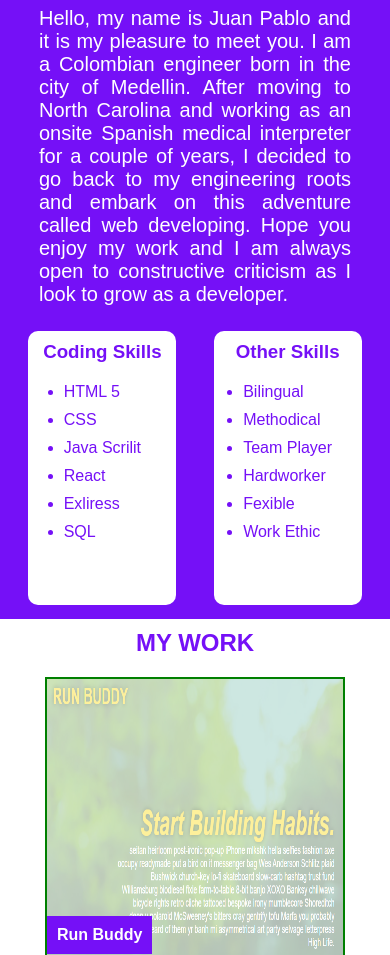
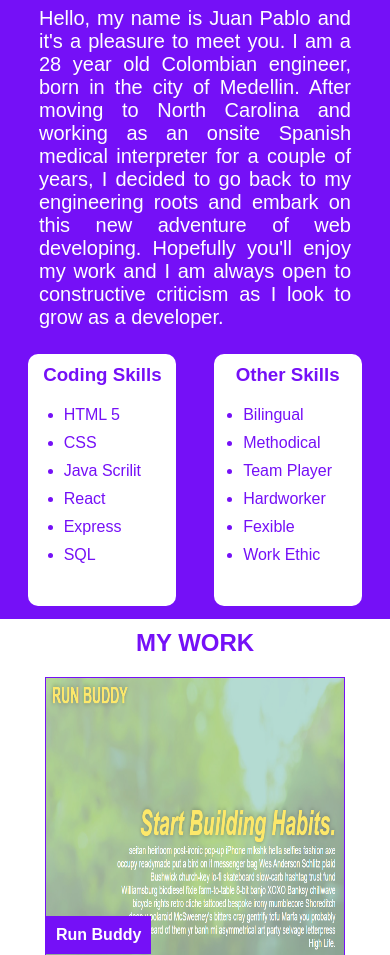
Before and after one commit to jpmarinh92/portfolio, a plain HTML site: page index.html in a window 390 px wide. Shown: the part 631-1586 px from the top of the page. Drawn offline with Linux system fonts and the light colour scheme.

Commit message:
Fixed minor mistakes

```diff
--- a/assets/css/style.css
+++ b/assets/css/style.css
@@ -71,9 +71,11 @@ ul a:link {
   flex-direction: column;
   align-items: center;
   background-color: var(--primary-color);
+  /* background: linear-gradient(to right bottom, var(--primary-color) 0%, var(--secondary-color) 100%); */
   color: var(--secondary-color);
   height: 500px;
   padding-top:50px;
+  /* clip-path: polygon(20% 0, 100% 0, 100% 40%, 80% 100%, 0 100%, 0 60%); */
 }
 
 .description{
@@ -86,7 +88,8 @@ ul a:link {
   display:flex;
   flex-direction: column;
   align-items: center;
-  padding-bottom: 50px;;
+  padding-bottom: 50px;
+  position: relative;
 }
 
 .skills {
@@ -128,7 +131,7 @@ ul a:link {
 }
 
 .card {
-  border: 2px solid green;
+  border: 1px solid var(--primary-color);
   width: 300px;
   height: 300px;
   margin: 10px;
@@ -157,12 +160,20 @@ ul a:link {
   display: inline-block;
   width: 100%;
   height: 100%;
-  opacity: 50%;
+  opacity: 75%;
 }
 
 .card img:hover{
   opacity: 100%;
 }
+
+.main {
+  height: 500px;
+  max-width: 960px;
+  width: 100%;
+  margin: 10px 0 30px 0;
+}
+
 
 .contact-me {
   display: flex;
@@ -192,6 +203,7 @@ ul a:link {
   }
 }
 
+/* MEDIA QUERY FOR TABLETS AND SMALLER */
 @media screen and (max-width: 768px) {
   .header {
     flex-direction: column;
@@ -215,11 +227,16 @@ ul a:link {
     height: 95%;
   }
 
+  .main{
+    width: 300px;
+    height: 300px;
+  }
   .cards {
     flex-direction: column;
   }
 }
 
+/* MEDIA QUERY FOR MOBILE PHONES AND SMALLER */
 @media screen and (max-width: 575px) {
 
   .about-me p {
@@ -236,4 +253,9 @@ ul a:link {
     height: 95%;
   }
 
+  .main{
+    width: 300px;
+    height: 300px;
+  }
+
 }
--- a/index.html
+++ b/index.html
@@ -32,8 +32,8 @@
   <section id="about-me" class="about-me">
     <h2>ABOUT ME</h2>
     <p class ="description">
-      Hello, my name is Juan Pablo and it is my pleasure to meet you. I am a Colombian engineer born in the city of Medellin. After moving to North Carolina and working as an onsite Spanish medical
-      interpreter for a couple of years, I decided to go back to my engineering roots and embark on this adventure called web developing. Hope you enjoy my work and I am always open to constructive criticism
+      Hello, my name is Juan Pablo and it's a pleasure to meet you. I am a 28 year old Colombian engineer, born in the city of Medellin. After moving to North Carolina and working as an onsite Spanish medical
+      interpreter for a couple of years, I decided to go back to my engineering roots and embark on this new adventure of web developing. Hopefully you'll enjoy my work and I am always open to constructive criticism
       as I look to grow as a developer.
     </p>
     <div class="skills">
@@ -44,7 +44,7 @@
           <li>CSS</li>
           <li>Java Scrilit</li>
           <li>React</li>
-          <li>Exliress</li>
+          <li>Express</li>
           <li>SQL</li>
         </ul>
       </div>
@@ -64,23 +64,29 @@
 
   <section id="my-work" class="my-work">
     <h2>MY WORK</h2>
+    <div class="main card">
+      <a href="https://jpmarinh92.github.io/run-buddy/">
+        <img src="./assets/images/runBuddy.PNG" alt="Run Buddy project">
+        <h4>Run Buddy</h4>
+      </a>
+    </div>
     <div class="cards">
       <div class="card card1">
-        <a href="https://jpmarinh92.github.io/run-buddy/">
-          <img src="./assets/images/runBuddy.PNG" alt="">
-          <h4>Run Buddy</h4>
+        <a href="https://jpmarinh92.github.io/horiseon-lp/">
+          <img src="./assets/images/horiseonLP.PNG" alt="Horiseon landing page project">
+          <h4>Horiseon Landing Page</h4>
         </a>
       </div>
       <div class="card card2">
-        <a href="https://jpmarinh92.github.io/horiseon-lp/">
-          <img src="./assets/images/horiseonLP.PNG" alt="">
-          <h4>Horiseon Landing Page</h4>
+        <a href="https://jpmarinh92.github.io/robot-gladiators/">
+          <img src="./assets/images/robotGladiators.PNG" alt="Robot gladiators project">
+          <h4>Robot Gladiators</h4>
         </a>
       </div>
       <div class="card card3">
-        <a href="https://jpmarinh92.github.io/robot-gladiators/">
-          <img src="./assets/images/robotGladiators.PNG" alt="">
-          <h4>Robot Gladiators</h4>
+        <a href="https://jpmarinh92.github.io/portfolio/">
+          <img src="./assets/images/portfolio.PNG" alt="Portfolio project">
+          <h4>Portfolio</h4>
         </a>
       </div>
     </div>
```
Also changed, not shown: assets/images/portfolio.PNG (added).
